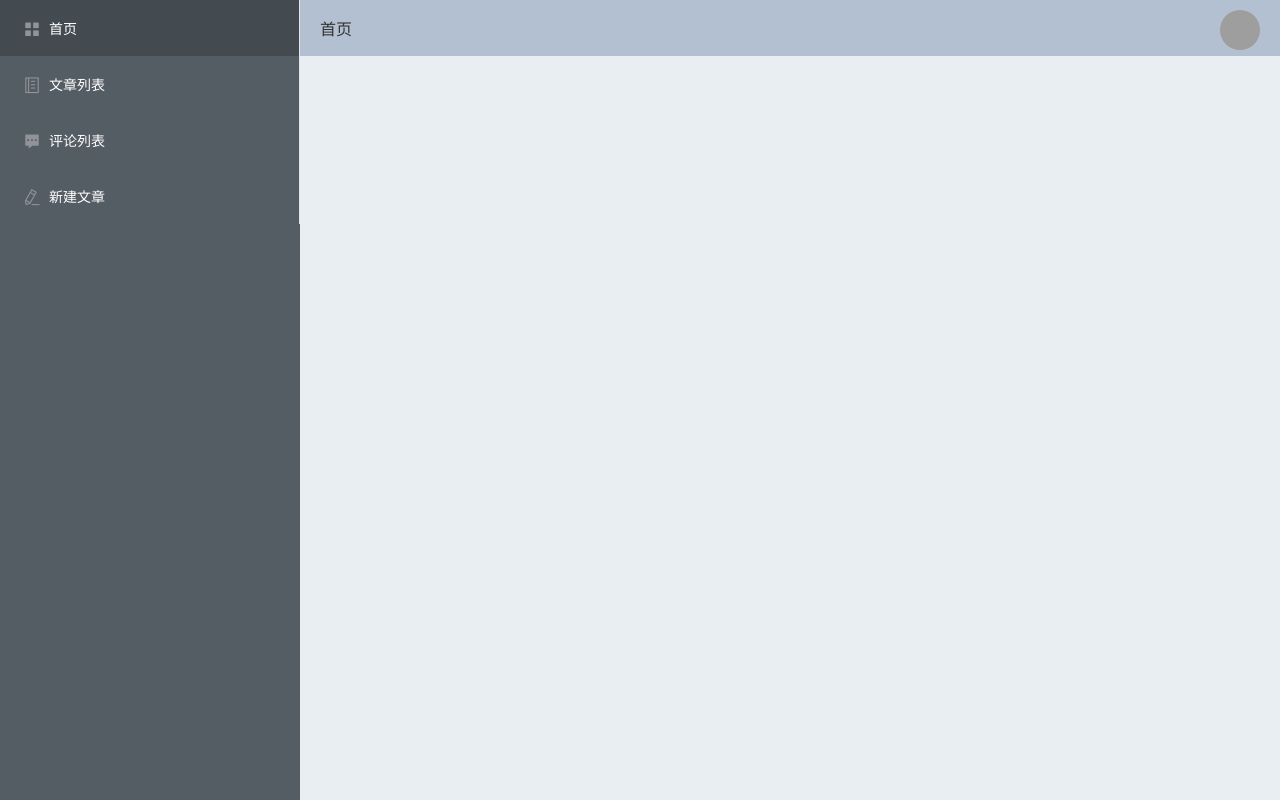
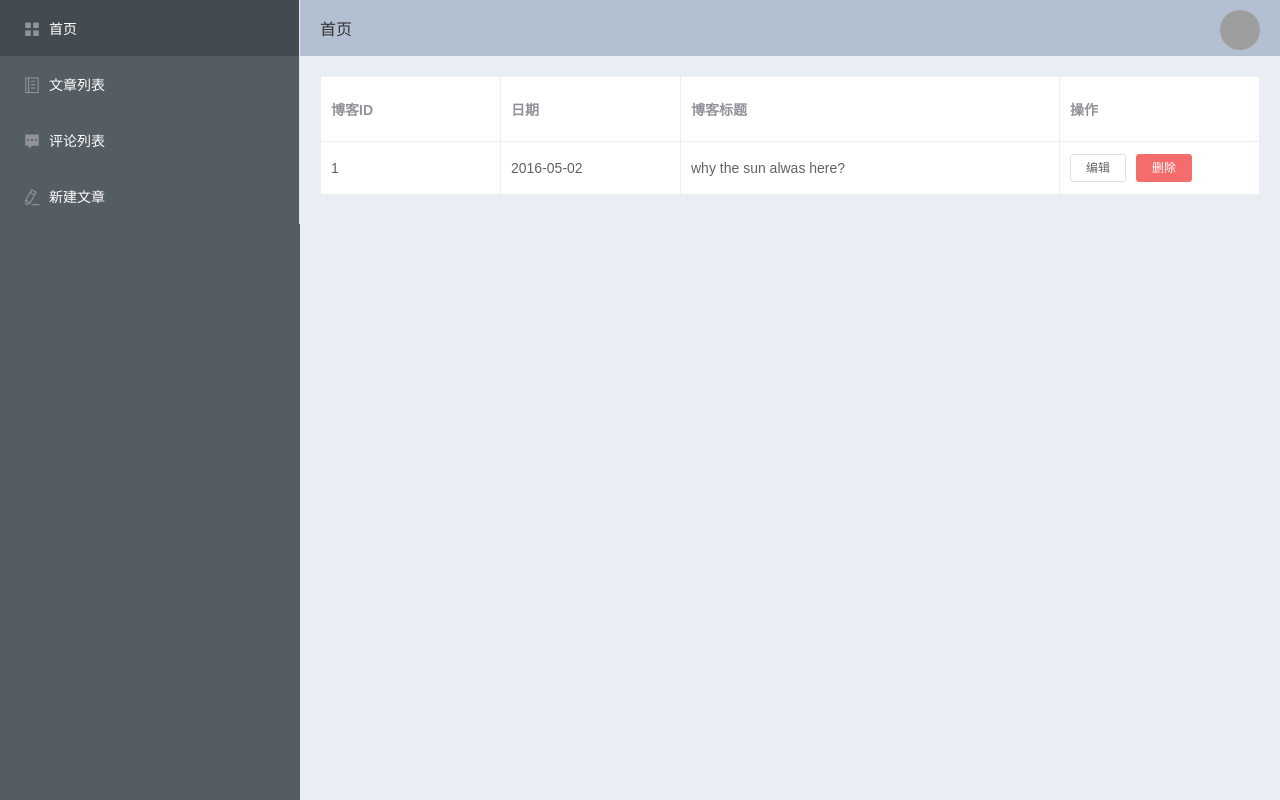
Before and after one commit to ccjr1120/blog_admin2, a Vue app: page /blogs in a window 1280 px wide. Built offline with nearby package versions, Linux system fonts and the light colour scheme; grey boxes are pictures that could not be loaded.

Commit message:
Create new page for blog backgroumd. Show examples of blog lists.

```diff
--- a/src/router/index.js
+++ b/src/router/index.js
@@ -6,7 +6,7 @@
 
 const login = () => import('../views/login.vue');
 const manage = () => import('../views/manage.vue')
-
+const blogs = () => import('../views/blogs.vue')
 const routes = [{
   path: ('/'),
   name: 'index',
@@ -32,7 +32,8 @@
   },
   children: [
     {
-      path: '/blogs'
+      path: '/blogs',
+      component: blogs
     },
     {
       path: '/comments'
--- /dev/null
+++ b/src/views/blogs.vue
@@ -0,0 +1,29 @@
+<template>
+  <el-table :data="tableData" border style="width: 100%">
+    <el-table-column prop="id" label="博客ID" width="180"></el-table-column>
+    <el-table-column prop="date" label="日期" width="180"></el-table-column>
+    <el-table-column prop="title" label="博客标题"></el-table-column>
+    <el-table-column fixed="right" label="操作" width="200">
+      <template slot-scope="scope">
+        <el-button size="mini" @click="handleEdit(scope.$index, scope.row)">编辑</el-button>
+        <el-button size="mini" type="danger" @click="handleDelete(scope.$index, scope.row)">删除</el-button>
+      </template>
+    </el-table-column>
+  </el-table>
+</template>
+
+<script>
+export default {
+  data() {
+    return {
+      tableData: [
+        {
+          id: "1",
+          date: "2016-05-02",
+          title: "why the sun alwas here?"
+        }
+      ]
+    };
+  }
+};
+</script>
--- a/src/views/login.vue
+++ b/src/views/login.vue
@@ -46,7 +46,7 @@
   },
  created(){
     if (this.$store.state.isLogin) {
-      this.$router.push("/manage");
+      this.$router.push("/blogs");
     }
   },
   methods: {
--- a/src/views/manage.vue
+++ b/src/views/manage.vue
@@ -80,10 +80,9 @@
 }
 
 .el-main {
-  background-color: #e9eef3;
+  background-color: #e7edf3ef;
   color: #333;
-  text-align: center;
-  line-height: 160px;
+  line-height: 40px;
 }
 
 body > .el-container {
```
Also changed, not shown: src/views/comments.vue (added, +13 -0 lines), src/views/editBlog.vue (added, +13 -0 lines).
